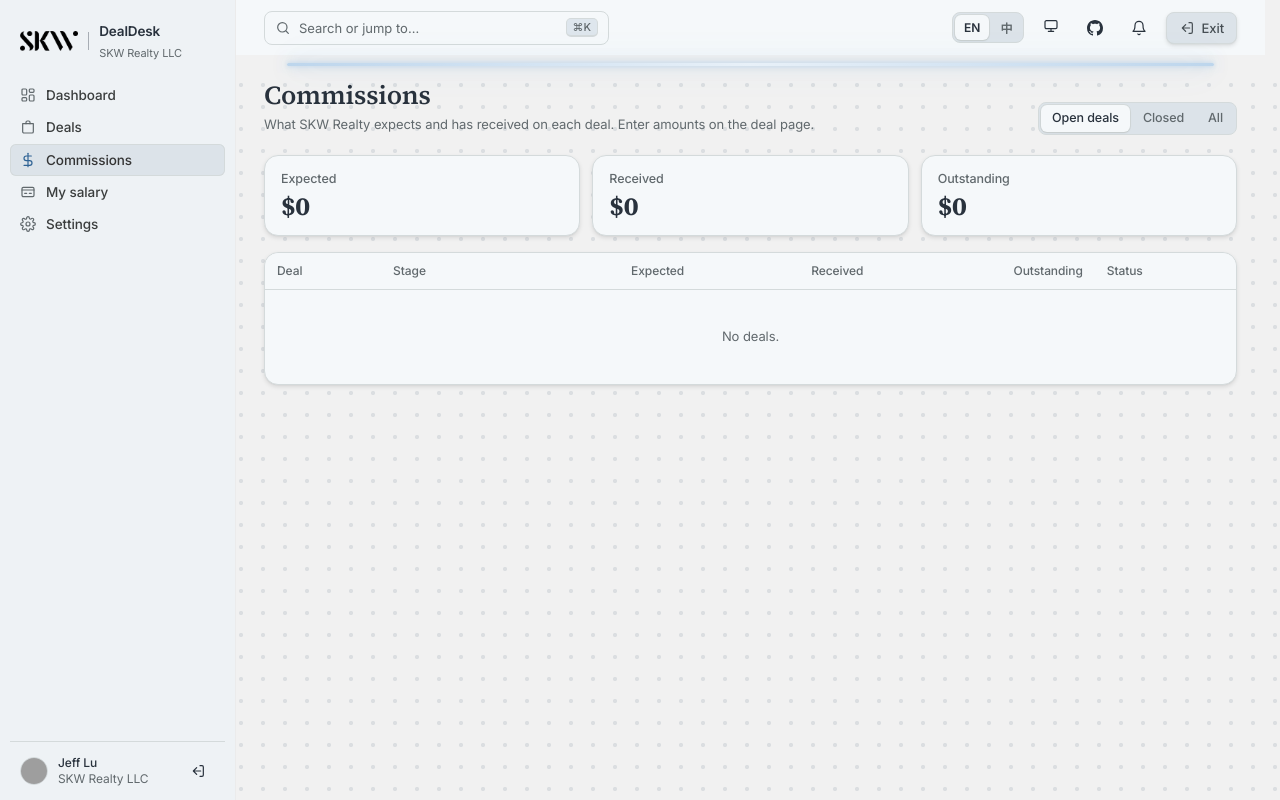
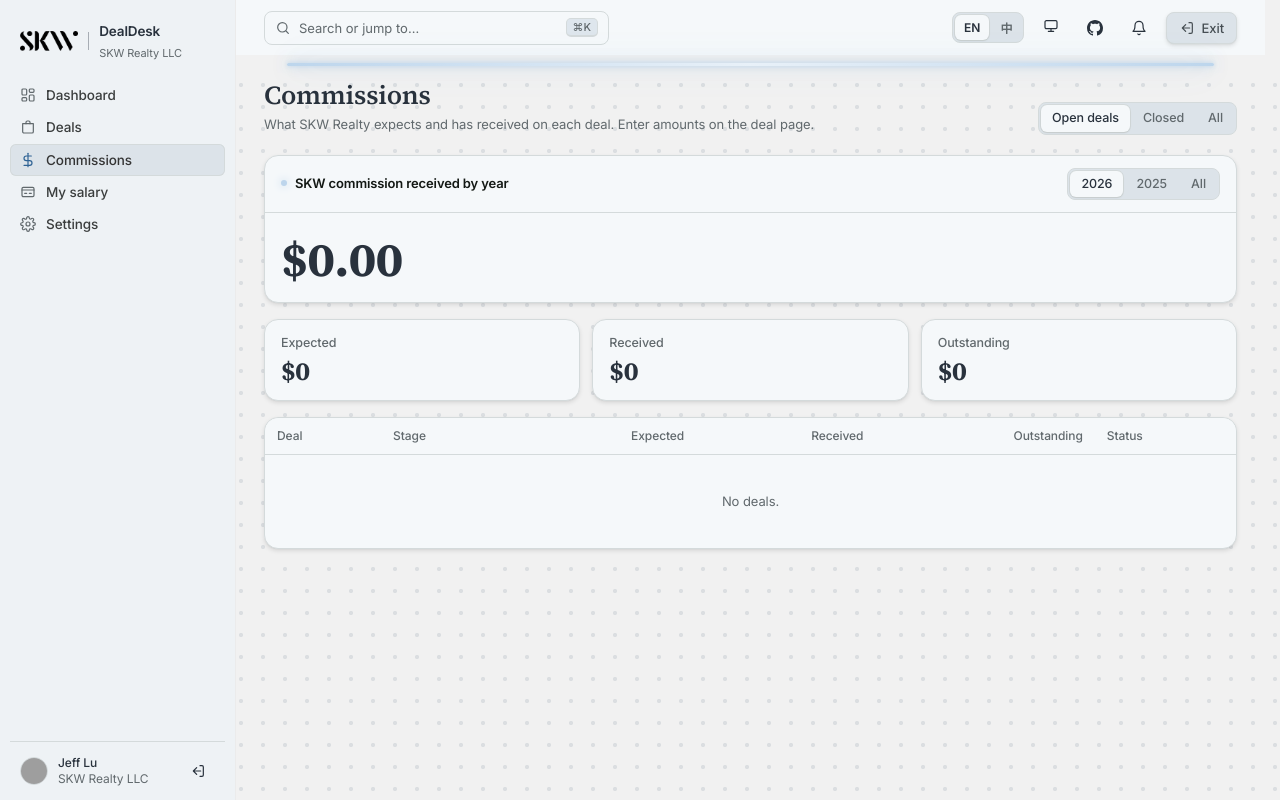
Before and after one commit to jeffsasha/CRE-Deal-Desk, a Django app: page /commissions/ in a window 1280 px wide. Run offline with Django 5.2, Linux system fonts and the light colour scheme; the visitor is signed in with stand-in values (Sample User, id 1); data comes from the database, SQL or seed files in the repository; data that the repository does not hold is empty; grey boxes are pictures that could not be loaded.

Commit message:
Enable receipt corrections and annual commission totals

```diff
--- a/commissions/views.py
+++ b/commissions/views.py
@@ -25,6 +25,7 @@ AGREEMENT_TRACKED = ["status", "basis_type", "basis_amount_cents", "rate_percent
 def commission_list(request):
     """SKW's commission per deal: expected, received, outstanding. No broker splits."""
     from deals.models import Deal
+    from reports.services import cash_receipts, filters_from_params
 
     from . import simple
 
@@ -41,7 +42,21 @@ def commission_list(request):
         "received": sum(c.received for _d, c in rows),
         "outstanding": sum(c.outstanding for _d, c in rows if c.outstanding is not None),
     }
-    return render(request, "commissions/list.html", {"rows": rows, "totals": totals, "show": show})
+    current_year = timezone.localdate().year
+    receipts = cash_receipts(filters_from_params({}))
+    yearly_received = {current_year: 0, current_year - 1: 0}
+    for row in receipts["rows"]:
+        year = row["entry"].entry_date.year
+        yearly_received[year] = yearly_received.get(year, 0) + row["cents"]
+    year_options = {str(year): amount for year, amount in sorted(yearly_received.items(), reverse=True)}
+    selected_year = request.GET.get("year", str(current_year))
+    if selected_year != "all" and selected_year not in year_options:
+        selected_year = str(current_year)
+    return render(request, "commissions/list.html", {
+        "rows": rows, "totals": totals, "show": show,
+        "receipt_years": year_options, "receipt_year": selected_year,
+        "period_received": year_options.get(selected_year, receipts["total"]),
+    })
 
 
 @require_perm("commission.view")
--- a/dealdesk/urls.py
+++ b/dealdesk/urls.py
@@ -76,6 +76,7 @@ urlpatterns = [
     path("deals/<int:pk>/extend/", deals.deal_extend, name="deal_extend"),
     path("deals/<int:pk>/commission/", deals.deal_commission, name="deal_commission"),
     path("deals/<int:pk>/commission/receipt/", deals.deal_receipt, name="deal_receipt"),
+    path("deals/<int:pk>/commission/receipt/<int:entry>/edit/", deals.deal_receipt_edit, name="deal_receipt_edit"),
     path("deals/<int:pk>/commission/receipt/<int:entry>/reverse/", deals.deal_receipt_reverse, name="deal_receipt_reverse"),
     path("deals/<int:pk>/deadlines/generate/", deals.deal_generate_deadlines, name="deal_generate_deadlines"),
     path("deals/<int:pk>/checklist/apply/", deals.deal_apply_checklist, name="deal_apply_checklist"),
--- a/templates/commissions/list.html
+++ b/templates/commissions/list.html
@@ -3,7 +3,20 @@
 {% block title %}{% translate "Commissions" %}{% endblock %}
 {% block content %}
 <div class="page-head"><div><h1>{% translate "Commissions" %}</h1><div class="sub">{% translate "What SKW Realty expects and has received on each deal. Enter amounts on the deal page." %}</div></div>
-  <div class="segmented"><a class="{% if show == 'open' %}on{% endif %}" href="?show=open">{% translate "Open deals" %}</a><a class="{% if show == 'closed' %}on{% endif %}" href="?show=closed">{% translate "Closed" %}</a><a class="{% if show == 'all' %}on{% endif %}" href="?show=all">{% translate "All" %}</a></div></div>
+  <div class="segmented"><a class="{% if show == 'open' %}on{% endif %}" href="?show=open&amp;year={{ receipt_year }}">{% translate "Open deals" %}</a><a class="{% if show == 'closed' %}on{% endif %}" href="?show=closed&amp;year={{ receipt_year }}">{% translate "Closed" %}</a><a class="{% if show == 'all' %}on{% endif %}" href="?show=all&amp;year={{ receipt_year }}">{% translate "All" %}</a></div></div>
+
+<section class="card" style="margin-bottom:16px">
+  <div class="card-head" style="flex-wrap:wrap">
+    <h2>{% translate "SKW commission received by year" %}</h2>
+    <nav class="segmented" aria-label="{% translate 'Year' %}">
+      {% for year in receipt_years %}
+      <a href="?show={{ show|urlencode }}&amp;year={{ year }}" {% if year == receipt_year %}class="on" aria-current="true"{% endif %}>{{ year }}</a>
+      {% endfor %}
+      <a href="?show={{ show|urlencode }}&amp;year=all" {% if receipt_year == 'all' %}class="on" aria-current="true"{% endif %}>{% translate "All" %}</a>
+    </nav>
+  </div>
+  <div class="card-body hero-stat"><div class="v">{{ period_received|money }}</div></div>
+</section>
 
 <div class="summary-row">
   <div class="metric"><div class="label">{% translate "Expected" %}</div><div class="value">{{ totals.expected|money0 }}</div>{% if totals.unknown %}<div class="note">{% blocktranslate count n=totals.unknown %}+ {{ n }} deal not entered{% plural %}+ {{ n }} deals not entered{% endblocktranslate %}</div>{% endif %}</div>
--- a/templates/deals/tabs/overview.html
+++ b/templates/deals/tabs/overview.html
@@ -43,7 +43,7 @@
       </div>
       {% if skw.receipts %}<div class="card-body flush"><table class="t"><tbody>
         {% for r in skw.receipts %}<tr class="{% if r.reversed %}row-muted{% endif %}"><td class="nowrap">{{ r.entry.entry_date|dshort }}</td><td>{% if r.reversed %}<s>{{ r.signed|money }}</s> <small class="muted">{% translate "reversed" %}</small>{% else %}{{ r.signed|money }}{% endif %}{% if r.entry.reference %}<br><small class="muted">{{ r.entry.reference }}</small>{% endif %}</td>
-          <td class="num">{% if can.commission_edit and not r.reversed %}<form method="post" action="{% url 'deal_receipt_reverse' deal.pk r.entry.pk %}" data-confirm="{% translate "Reverse this payment? The original stays in the ledger and a reversal offsets it." %}">{% csrf_token %}<button class="btn btn-sm btn-ghost">{% translate "Reverse" %}</button></form>{% endif %}</td></tr>{% endfor %}
+          <td class="num">{% if can.commission_edit and not r.reversed %}<div class="actions" style="justify-content:end">{% if r.entry.entry_type == "receipt" %}<a class="btn btn-sm" data-editor href="{% url 'deal_receipt_edit' deal.pk r.entry.pk %}">{% translate "Edit" %}</a>{% endif %}<form method="post" action="{% url 'deal_receipt_reverse' deal.pk r.entry.pk %}" data-confirm="{% translate "Reverse this payment? The original stays in the ledger and a reversal offsets it." %}">{% csrf_token %}<button class="btn btn-sm btn-ghost">{% translate "Reverse" %}</button></form></div>{% endif %}</td></tr>{% endfor %}
       </tbody></table></div>{% endif %}
     </div>
     {% endif %}
```
Also changed, not shown: commissions/simple.py (+15 -1 lines), deals/views.py (+27 -0 lines), tests/test_commissions.py (+30 -0 lines), locale/zh_Hans/LC_MESSAGES/django.po, 1 other file.
